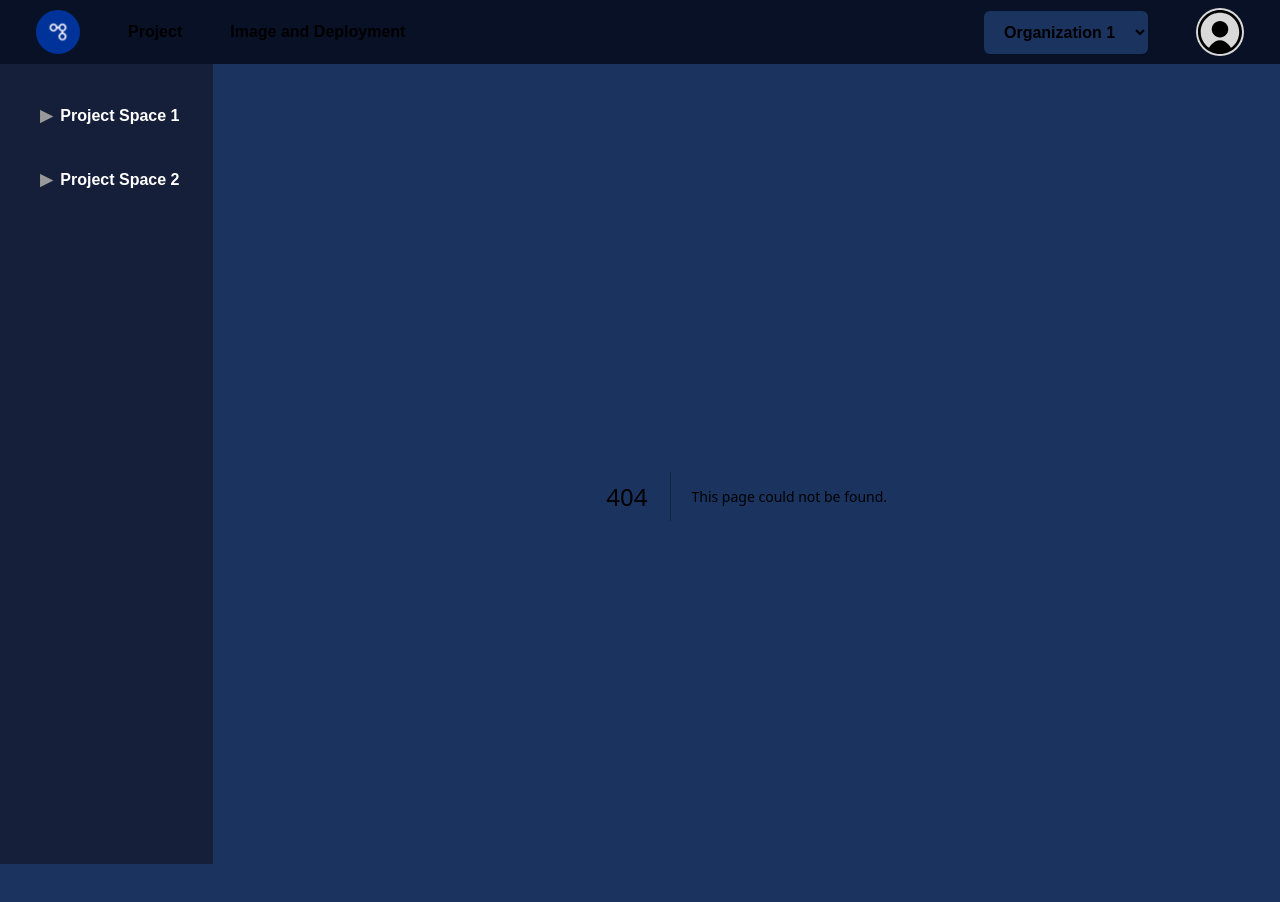
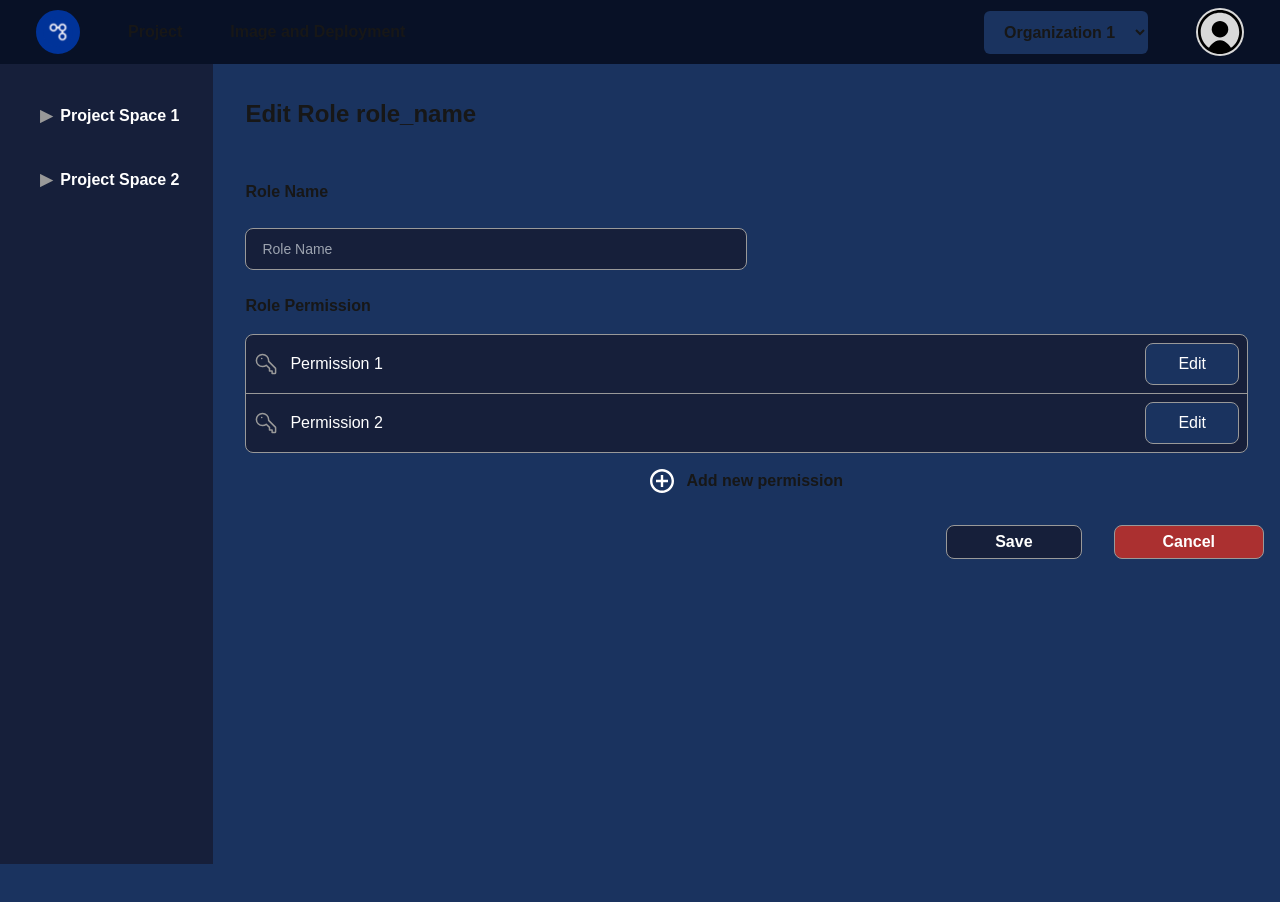
Before and after one commit to kappusuton-yon-tebaru/frontend, a Next.js app: page /role/edit/1 in a window 1280 px wide. Before the commit this address had no page. Shown: the top 902 px of the page. After the commit the page ends 800 px from the top, so only its background shows below. Built offline with nearby package versions, Linux system fonts and the light colour scheme.

Commit message:
create/edit role page

```diff
--- /dev/null
+++ b/src/app/role/create/page.tsx
@@ -0,0 +1,71 @@
+"use client";
+import Image from "next/image";
+import { useState } from "react";
+import InputField from "@/app/components/InputField";
+
+export default function CreateRole() {
+  const [name, setName] = useState("");
+  const permissions = [{ name: "Permission 1" }, { name: "Permission 2" }];
+  return (
+    <div>
+      <div className="flex flex-row justify-between">
+        <h1 className="font-bold text-[24px]">Create New Role</h1>
+      </div>
+      <div className="w-1/2 mt-12">
+        <InputField
+          label={"Role Name"}
+          placeholder={"Role Name"}
+          value={name}
+          onChange={setName}
+        />
+      </div>
+      <h2 className="font-bold mt-6">Role Permission</h2>
+      <div className="bg-ci-modal-black text-white rounded-lg w-full border border-ci-modal-grey mt-4">
+        <div className="divide-y divide-ci-modal-grey">
+          {permissions.map((permission, index) => (
+            <div
+              key={index}
+              className="flex items-center p-2 transition cursor-pointer"
+            >
+              <Image
+                src={"/key-icon.svg"}
+                alt="key-icon"
+                width={24}
+                height={24}
+                className="mr-3"
+              />
+              <div className="grid grid-cols-2 w-full">
+                <div className="font-medium flex items-center">
+                  {permission.name}
+                </div>
+                <div className="text-ci-modal-grey flex justify-end space-x-4 items-center">
+                  <button className="rounded-lg border border-ci-modal-grey px-8 py-2 text-white bg-ci-bg-dark-blue">
+                    Edit
+                  </button>
+                </div>
+              </div>
+            </div>
+          ))}
+        </div>
+      </div>
+      <div className="flex justify-center items-center mt-4 text-md font-bold cursor-pointer">
+        <Image
+          src={"/add-icon.svg"}
+          alt="add-icon"
+          width={24}
+          height={24}
+          className="mr-3"
+        />
+        Add new permission
+      </div>
+      <div className="right-4 absolute space-x-8 font-bold text-md py-8">
+        <button className="rounded-lg border border-ci-modal-grey px-12 py-1 text-white bg-ci-modal-black">
+          Save
+        </button>
+        <button className="rounded-lg border border-ci-modal-grey px-12 py-1 text-white bg-ci-modal-red">
+          Cancel
+        </button>
+      </div>
+    </div>
+  );
+}
--- /dev/null
+++ b/src/app/role/edit/[id]/page.tsx
@@ -0,0 +1,71 @@
+"use client";
+import Image from "next/image";
+import { useState } from "react";
+import InputField from "@/app/components/InputField";
+
+export default function EditRole() {
+  const [name, setName] = useState("");
+  const role = {permissions: [{ name: "Permission 1" }, { name: "Permission 2" }], name: "role_name"};
+  return (
+    <div>
+      <div className="flex flex-row justify-between">
+        <h1 className="font-bold text-[24px]">Edit Role {role.name}</h1>
+      </div>
+      <div className="w-1/2 mt-12">
+        <InputField
+          label={"Role Name"}
+          placeholder={"Role Name"}
+          value={name}
+          onChange={setName}
+        />
+      </div>
+      <h2 className="font-bold mt-6">Role Permission</h2>
+      <div className="bg-ci-modal-black text-white rounded-lg w-full border border-ci-modal-grey mt-4">
+        <div className="divide-y divide-ci-modal-grey">
+          {role.permissions.map((permission, index) => (
+            <div
+              key={index}
+              className="flex items-center p-2 transition cursor-pointer"
+            >
+              <Image
+                src={"/key-icon.svg"}
+                alt="key-icon"
+                width={24}
+                height={24}
+                className="mr-3"
+              />
+              <div className="grid grid-cols-2 w-full">
+                <div className="font-medium flex items-center">
+                  {permission.name}
+                </div>
+                <div className="text-ci-modal-grey flex justify-end space-x-4 items-center">
+                  <button className="rounded-lg border border-ci-modal-grey px-8 py-2 text-white bg-ci-bg-dark-blue">
+                    Edit
+                  </button>
+                </div>
+              </div>
+            </div>
+          ))}
+        </div>
+      </div>
+      <div className="flex justify-center items-center mt-4 text-md font-bold cursor-pointer">
+        <Image
+          src={"/add-icon.svg"}
+          alt="add-icon"
+          width={24}
+          height={24}
+          className="mr-3"
+        />
+        Add new permission
+      </div>
+      <div className="right-4 absolute space-x-8 font-bold text-md py-8">
+        <button className="rounded-lg border border-ci-modal-grey px-12 py-1 text-white bg-ci-modal-black">
+          Save
+        </button>
+        <button className="rounded-lg border border-ci-modal-grey px-12 py-1 text-white bg-ci-modal-red">
+          Cancel
+        </button>
+      </div>
+    </div>
+  );
+}
```
